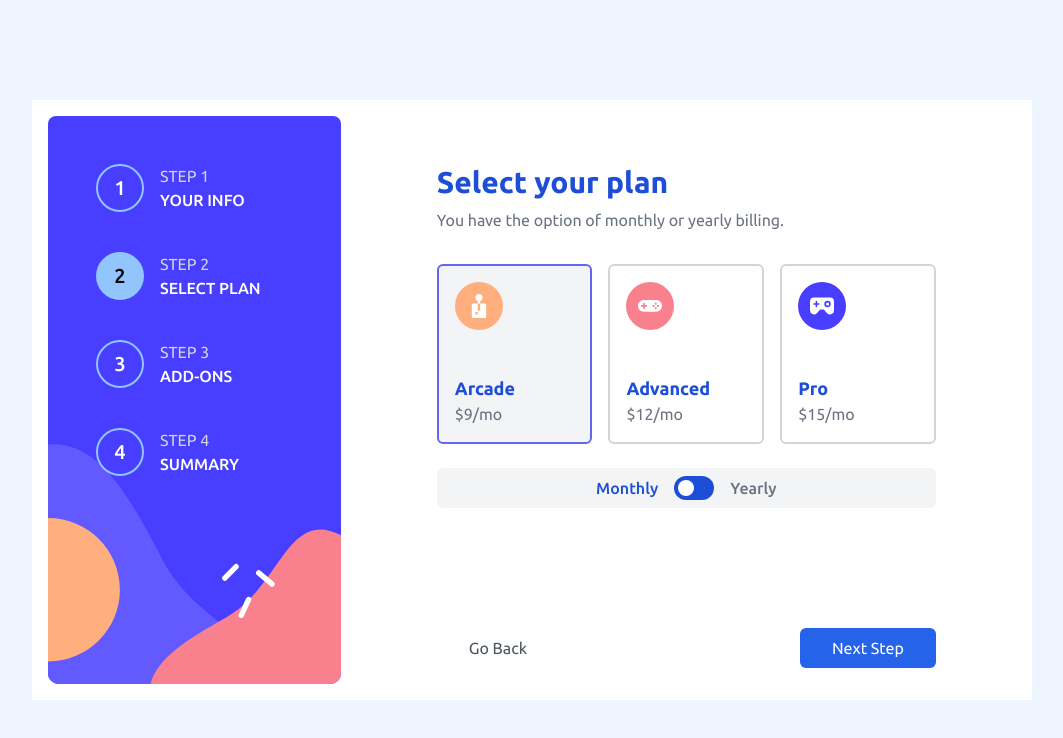
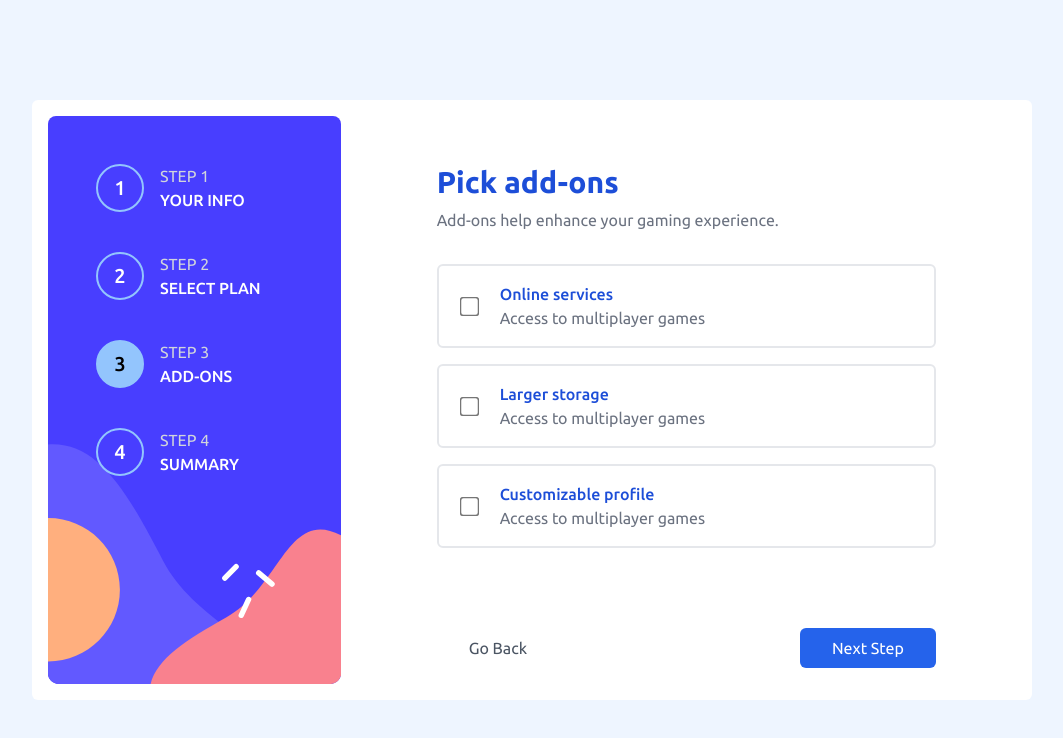
Before and after one commit to anas-asimi/Multi-step-form, a React (Vite) app: page / in a window 1280 px wide. Shown: the top 738 px of the page, without its empty margins (108-1171 px from the left). Built offline with nearby package versions, Linux system fonts and the light colour scheme.

Commit message:
completed Add_ons page

```diff
--- a/src/App.jsx
+++ b/src/App.jsx
@@ -12,13 +12,16 @@ export default function App() {
   first page is 1
   and last one (thanks page) is 5
    */
-  let [progress, setProgress] = useState(2);
+  let [progress, setProgress] = useState(3);
   let [data, setData] = useState({
     name: "",
     email: "",
     phone: "",
     plan: "arcade",
     monthly: true,
+    online_service: false,
+    larger_storage: false,
+    customizable_profile: false,
   });
   function next() {
     if (progress == 5) return;
@@ -39,7 +42,7 @@ export default function App() {
     });
   }
   return (
-    <main className="m-4 flex w-full max-w-[1000px] bg-white p-4 pr-0">
+    <main className="rounded-md m-4 flex w-full max-w-[1000px] bg-white p-4 pr-0">
       <Progress progress={progress} />
       <div className="flex w-full flex-col justify-between px-24 py-4">
         {progress == 1 ? (
--- a/src/components/Add_ons.jsx
+++ b/src/components/Add_ons.jsx
@@ -1,4 +1,11 @@
-export default function Add_ons({ next, back }) {
+export default function Add_ons({
+  next,
+  back,
+  changeHandler,
+  online_service,
+  larger_storage,
+  customizable_profile
+}) {
   return (
     <>
       <div className="h-full w-full">
@@ -8,7 +15,62 @@ export default function Add_ons({ next, back }) {
         <p className="mb-8 mt-2 text-gray-500">
           Add-ons help enhance your gaming experience.
         </p>
-        {/* put the form here */}
+        {/* ===================== */}
+        <label
+          htmlFor="online_service"
+          className="mb-4 flex w-full items-center gap-6 rounded-md border-2 border-gray-200 px-6 py-4 [&:has(:checked)]:border-blue-700 [&:has(:checked)]:bg-gray-100"
+        >
+          <input
+            type="checkbox"
+            name="online_service"
+            id="online_service"
+            className="scale-150"
+            onChange={changeHandler}
+            checked={online_service}
+          />
+          <div>
+            <p className="font-UbuntuMedium text-blue-700">Online services</p>
+            <p className="text-gray-500">Access to multiplayer games</p>
+          </div>
+        </label>
+        {/* ===================== */}
+        <label
+          htmlFor="larger_storage"
+          className="mb-4 flex w-full items-center gap-6 rounded-md border-2 border-gray-200 px-6 py-4 [&:has(:checked)]:border-blue-700 [&:has(:checked)]:bg-gray-100"
+        >
+          <input
+            type="checkbox"
+            name="larger_storage"
+            id="larger_storage"
+            className="scale-150"
+            onChange={changeHandler}
+            checked={larger_storage}
+          />
+          <div>
+            <p className="font-UbuntuMedium text-blue-700">Larger storage</p>
+            <p className="text-gray-500">Access to multiplayer games</p>
+          </div>
+        </label>
+        {/* ===================== */}
+        <label
+          htmlFor="customizable_profile"
+          className="mb-4 flex w-full items-center gap-6 rounded-md border-2 border-gray-200 px-6 py-4 [&:has(:checked)]:border-blue-700 [&:has(:checked)]:bg-gray-100"
+        >
+          <input
+            type="checkbox"
+            name="customizable_profile"
+            id="customizable_profile"
+            className="scale-150"
+            onChange={changeHandler}
+            checked={customizable_profile}
+          />
+          <div>
+            <p className="font-UbuntuMedium text-blue-700">
+              Customizable profile
+            </p>
+            <p className="text-gray-500">Access to multiplayer games</p>
+          </div>
+        </label>
       </div>
       <div className="controll flex w-full">
         <button
--- a/src/components/Info.jsx
+++ b/src/components/Info.jsx
@@ -1,6 +1,13 @@
 import { useRef } from "react";
 
-export default function Info({ next, back, changeHandler ,name , email , phone }) {
+export default function Info({
+  next,
+  back,
+  changeHandler,
+  name,
+  email,
+  phone,
+}) {
   const nameElement = useRef(null);
   const emailElement = useRef(null);
   const phoneElement = useRef(null);
@@ -8,23 +15,23 @@ export default function Info({ next, back, changeHandler ,name , email , phone }
   function submit() {
     // check name value
     if (nameElement.current.validity.valid) {
-      nameElement.current.classList.remove('is-not-valid');
+      nameElement.current.classList.remove("is-not-valid");
     } else {
-      nameElement.current.classList.add('is-not-valid');
+      nameElement.current.classList.add("is-not-valid");
       return;
     }
     // check email value
     if (emailElement.current.validity.valid) {
-      emailElement.current.classList.remove('is-not-valid');
+      emailElement.current.classList.remove("is-not-valid");
     } else {
-      emailElement.current.classList.add('is-not-valid');
+      emailElement.current.classList.add("is-not-valid");
       return;
     }
     // check phone value
     if (phoneElement.current.validity.valid) {
-      phoneElement.current.classList.remove('is-not-valid');
+      phoneElement.current.classList.remove("is-not-valid");
     } else {
-      phoneElement.current.classList.add('is-not-valid');
+      phoneElement.current.classList.add("is-not-valid");
       return;
     }
     // if all inputs are valid
@@ -39,7 +46,7 @@ export default function Info({ next, back, changeHandler ,name , email , phone }
         <p className="mb-8 mt-2 text-gray-500">
           Please provide your name, email address, and phone number.
         </p>
-        <div className="input-wrapper">
+        {/* ===================== */}
         <div className="input relative mb-3 flex flex-col gap-1">
           <label htmlFor="name" className="text-blue-700">
             Name
@@ -59,6 +66,7 @@ export default function Info({ next, back, changeHandler ,name , email , phone }
             This field is required
           </span>
         </div>
+        {/* ===================== */}
         <div className="input relative mb-3 flex flex-col gap-1">
           <label htmlFor="email" className="text-blue-700">
             Email Address
@@ -78,6 +86,7 @@ export default function Info({ next, back, changeHandler ,name , email , phone }
             This field is required
           </span>
         </div>
+        {/* ===================== */}
         <div className="input relative mb-3 flex flex-col gap-1">
           <label htmlFor="phone" className="text-blue-700">
             Phone Number
@@ -99,7 +108,7 @@ export default function Info({ next, back, changeHandler ,name , email , phone }
             This field is required
           </span>
         </div>
-        </div>
+        {/* ===================== */}
       </div>
       <div className="controll flex w-full">
         <button
```
Also changed, not shown: src/components/Plan.jsx (+5 -4 lines). Lines whose indentation alone changed are shown as unchanged.
